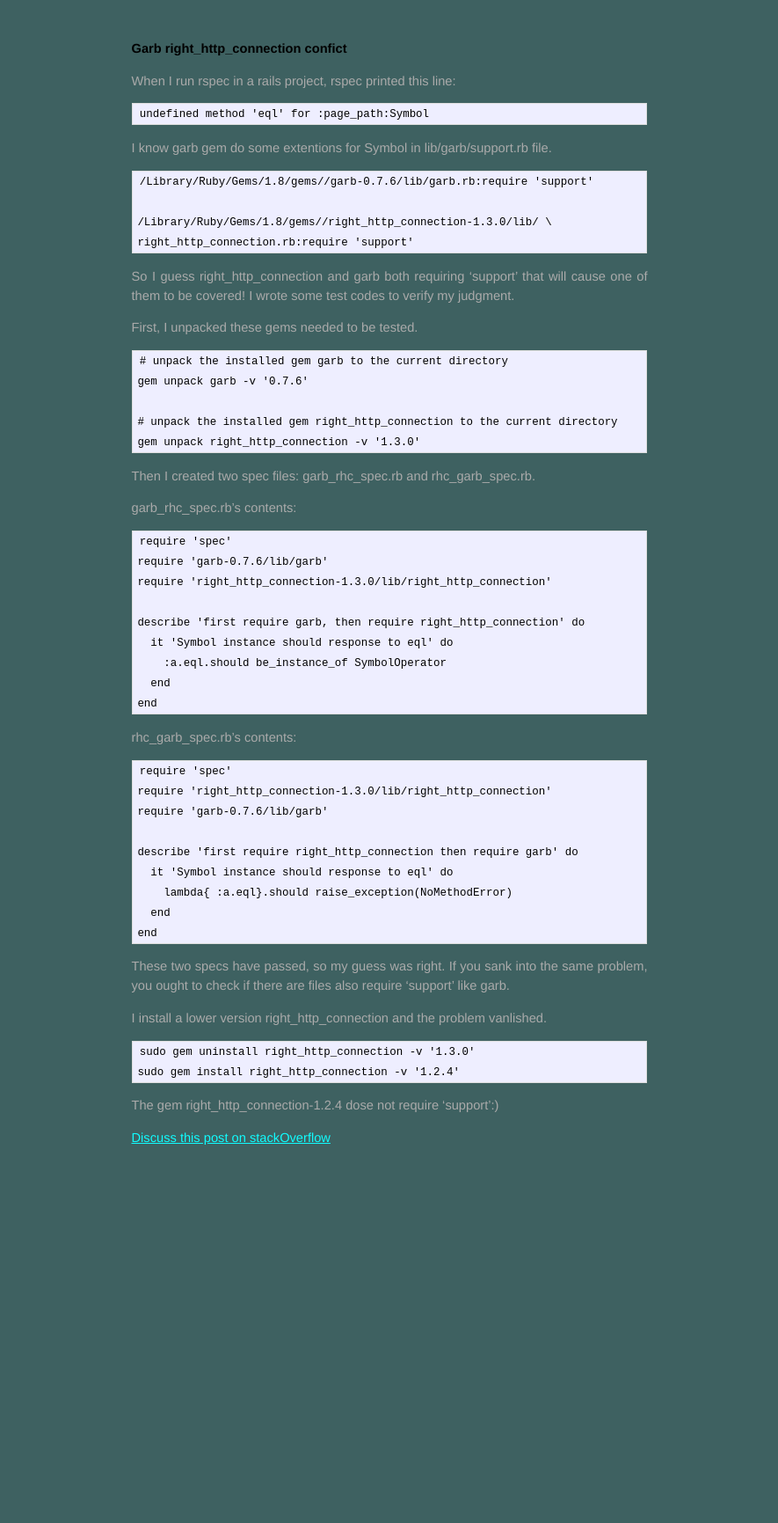
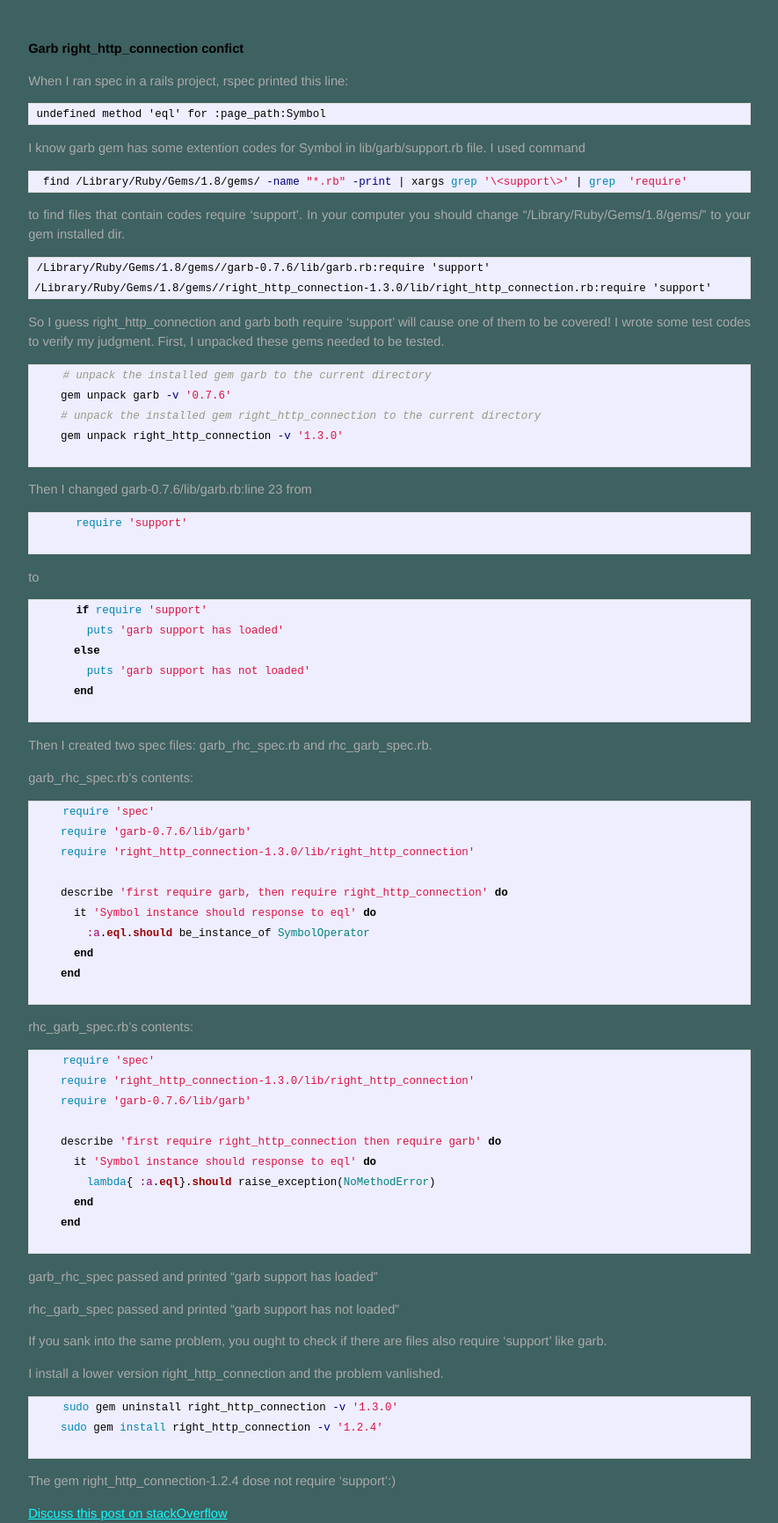
Before and after one commit to kayakjang/kayakjang.github.com, a Jekyll site: the page built from _posts/2011-05-27-garb.md, in a window 1280 px wide. Shown: the whole page at 88% size, without its empty margins (197-1082 px from the left). Built offline with Jekyll 4.4.1, drawn with Linux system fonts in a browser that asks for light colours; Markdown is read by kramdown in place of the engine named in the settings; before the commit the page ends 1304 px from its top, so only the background shows below that.

Commit message:
debug garb

```diff
--- a/_posts/2011-05-27-garb.md
+++ b/_posts/2011-05-27-garb.md
@@ -6,31 +6,46 @@
 {{ page.title }}
 ================
 
-When I run rspec in a rails project, rspec printed this line:
+When I ran spec in a rails project, rspec printed this line:
 
     undefined method 'eql' for :page_path:Symbol
 
-I know garb gem do some extentions for Symbol in lib/garb/support.rb file.
+I know garb gem has some extention codes for Symbol in lib/garb/support.rb file.
+I used command {% highlight bash %} find /Library/Ruby/Gems/1.8/gems/ -name "*.rb" -print | xargs grep '\<support\>' | grep  'require' {% endhighlight %} to find files that contain codes require 'support'.
+In your computer you should change "/Library/Ruby/Gems/1.8/gems/" to your gem installed dir.
 
     /Library/Ruby/Gems/1.8/gems//garb-0.7.6/lib/garb.rb:require 'support'
+    /Library/Ruby/Gems/1.8/gems//right_http_connection-1.3.0/lib/right_http_connection.rb:require 'support'
 
-    /Library/Ruby/Gems/1.8/gems//right_http_connection-1.3.0/lib/ \
-    right_http_connection.rb:require 'support'
-
-So I guess right_http_connection and garb both requiring 'support' that will cause one of them to be covered! I wrote some test codes to verify my judgment.
-
+So I guess right_http_connection and garb both require 'support' will cause one of them to be covered! I wrote some test codes to verify my judgment.
 First, I unpacked these gems needed to be tested.
 
+    {% highlight bash %}
     # unpack the installed gem garb to the current directory
     gem unpack garb -v '0.7.6'
-
     # unpack the installed gem right_http_connection to the current directory
     gem unpack right_http_connection -v '1.3.0'
+    {% endhighlight %}
+
+Then I changed garb-0.7.6/lib/garb.rb:line 23 from
+
+    {% highlight ruby %}
+      require 'support'
+    {% endhighlight %%}
+to
+    {% highlight ruby %}
+      if require 'support'
+        puts 'garb support has loaded'
+      else
+        puts 'garb support has not loaded'
+      end
+    {% endhighlight %}
 
 Then I created two spec files: garb_rhc_spec.rb and rhc_garb_spec.rb.
 
 garb_rhc_spec.rb's contents:
 
+    {% highlight ruby %}
     require 'spec'
     require 'garb-0.7.6/lib/garb'
     require 'right_http_connection-1.3.0/lib/right_http_connection'
@@ -40,9 +55,11 @@
         :a.eql.should be_instance_of SymbolOperator
       end
     end
+    {% endhighlight %}
 
 rhc_garb_spec.rb's contents:
 
+    {% highlight ruby %}
     require 'spec'
     require 'right_http_connection-1.3.0/lib/right_http_connection'
     require 'garb-0.7.6/lib/garb'
@@ -52,14 +69,20 @@
         lambda{ :a.eql}.should raise_exception(NoMethodError)
       end
     end
+    {% endhighlight %}
 
-These two specs have passed, so my guess was right.
+garb_rhc_spec passed and printed "garb support has loaded"
+
+rhc_garb_spec passed and printed "garb support has not loaded"
+
 If you sank into the same problem, you ought to check if there are files also require 'support' like garb.
 
 I install a lower version right_http_connection and the problem vanlished.
 
+    {% highlight bash %}
     sudo gem uninstall right_http_connection -v '1.3.0'
     sudo gem install right_http_connection -v '1.2.4'
+    {% endhighlight %}
 
 The gem right_http_connection-1.2.4 dose not require 'support':)
 
--- a/css/screen.css
+++ b/css/screen.css
@@ -82,7 +82,7 @@
 .site {
   font-size: 110%;
   text-align: justify;
-  width: 40em;
+  width: 56em;
   margin: 3em auto 2em auto;
   line-height: 1.5em;
 }
```
